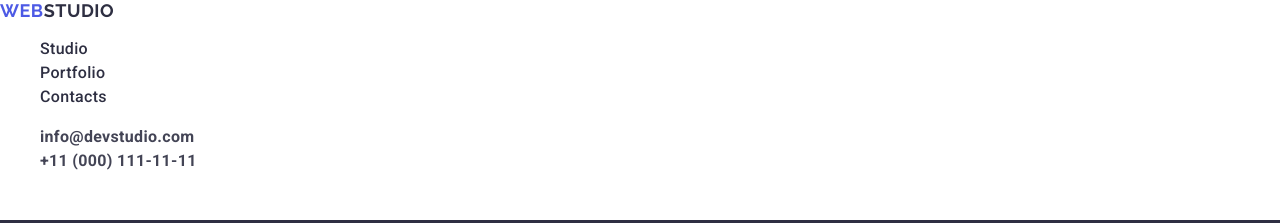
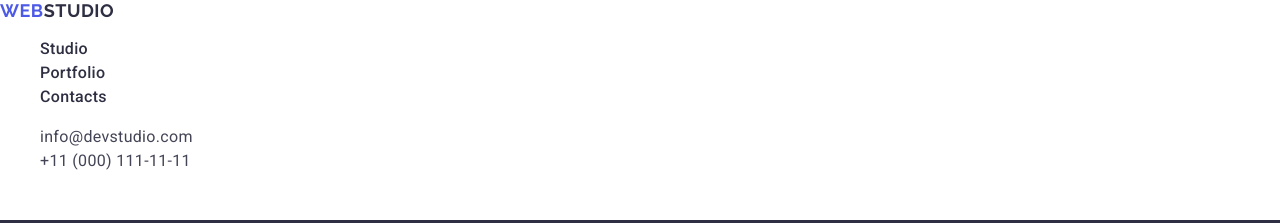
Before and after one commit to Iryna-Novikova/goit-markup-hw-02, a plain HTML site: page index.html in a window 1280 px wide. Shown: the top 223 px of the page. Drawn offline with nearby package versions, Linux system fonts and the light colour scheme.

Commit message:
delete styles for .header in css

```diff
--- a/css/styles.css
+++ b/css/styles.css
@@ -8,16 +8,13 @@ a {
   text-decoration: none;
 }
 
-ul, ol {
+ul,
+ol {
   list-style-type: none;
 }
 
-.header {
-    font-weight: 700;
-}
-
 .logo {
-    font-family: "Raleway", sans-serif;
+  font-family: 'Raleway', sans-serif;
   font-weight: 700;
   font-size: 18px;
   line-height: 1.17;
@@ -30,7 +27,7 @@ ul, ol {
   color: #2e2f42;
 }
 
-.footer-logo .footer-logo-part{
+.footer-logo .footer-logo-part {
   color: #f4f4fd;
 }
 
```
Lines whose indentation alone changed are shown as unchanged.
